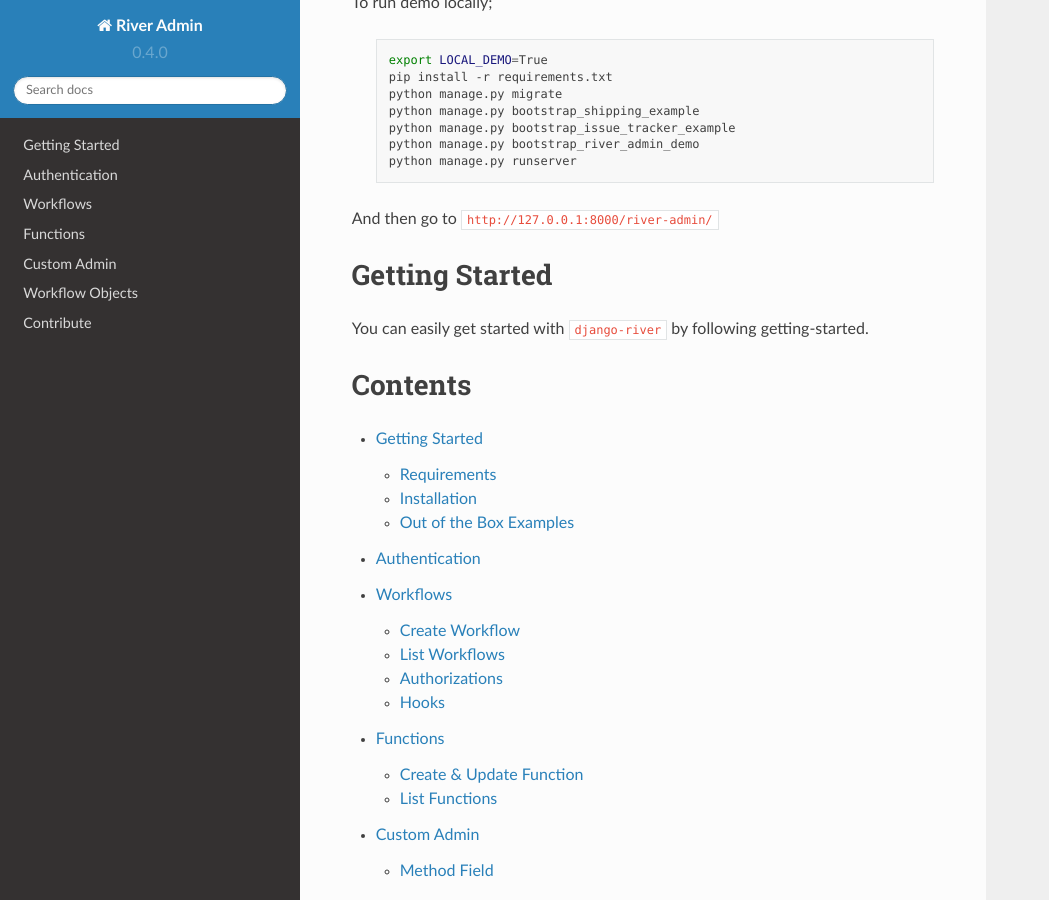
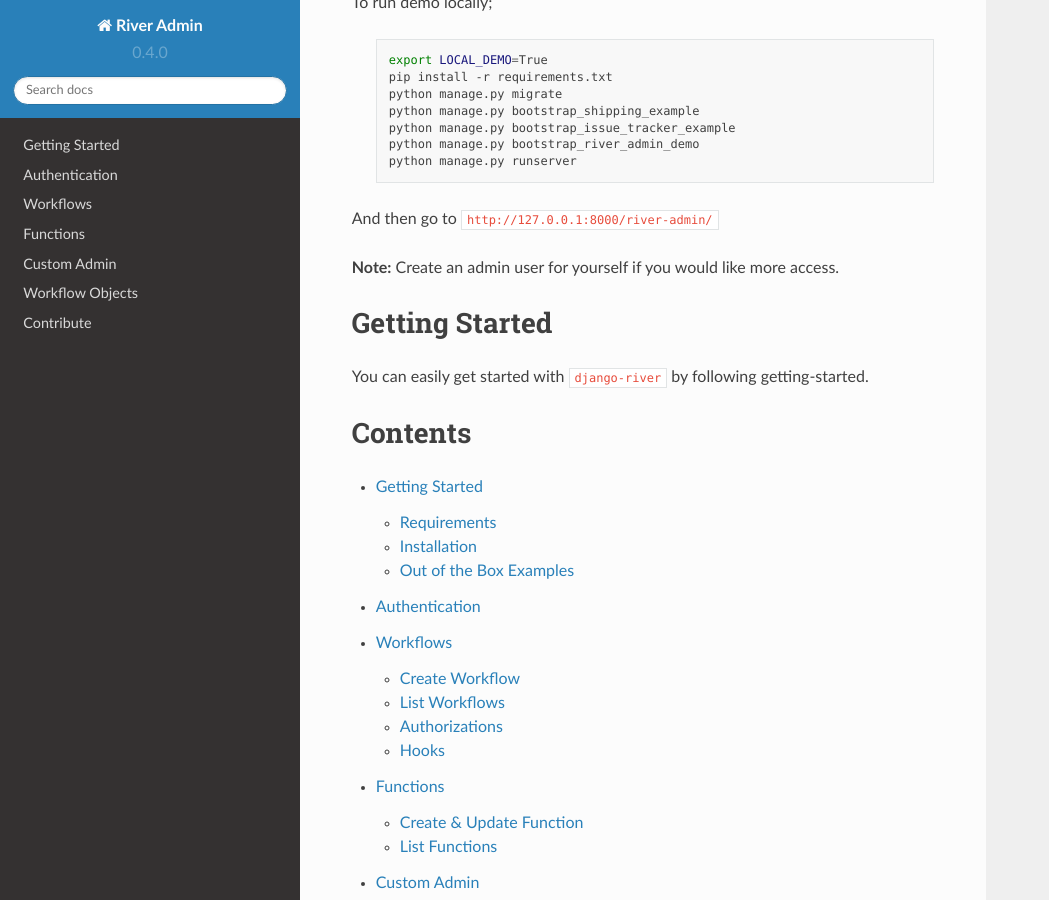
Before and after one commit to javrasya/river-admin, a Sphinx documentation site: the page built from docs/index.rst, in a window 1280 px wide and 900 px high, scrolled down 1073 px. Shown: the whole window, without its empty margins (0-1049 px from the left). Built offline with Sphinx 7.4.7 and the Read the Docs theme 2.0.0, drawn with Linux system fonts in a browser that asks for light colours.

Commit message:
Improve demo document

```diff
--- a/README.rst
+++ b/README.rst
@@ -74,6 +74,8 @@
         python manage.py runserver
 
 And then go to ``http://127.0.0.1:8000/river-admin/``
+
+**Note:** Create an admin user for yourself if you would like more access.
 
 
 Documentation
--- a/docs/index.rst
+++ b/docs/index.rst
@@ -80,6 +80,8 @@
 
 And then go to ``http://127.0.0.1:8000/river-admin/``
 
+**Note:** Create an admin user for yourself if you would like more access.
+
 Getting Started
 ===============
 
```
